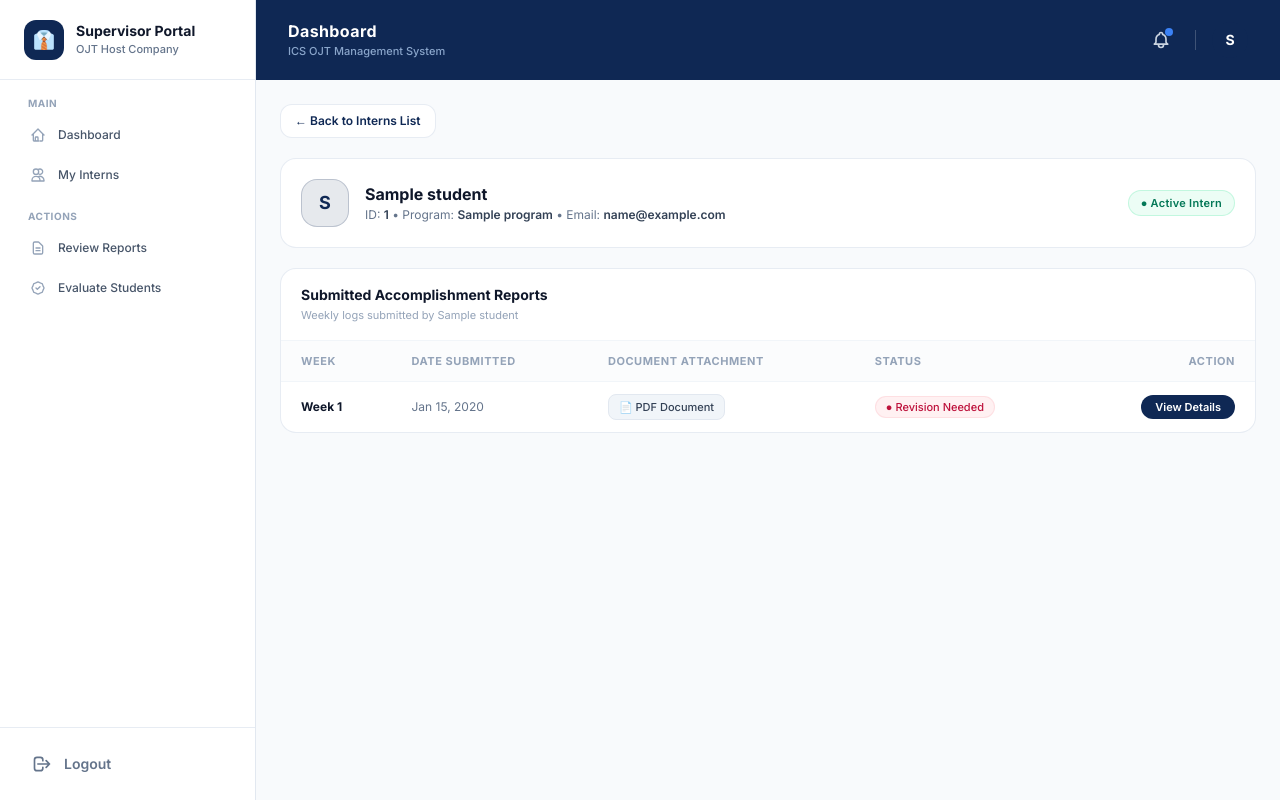
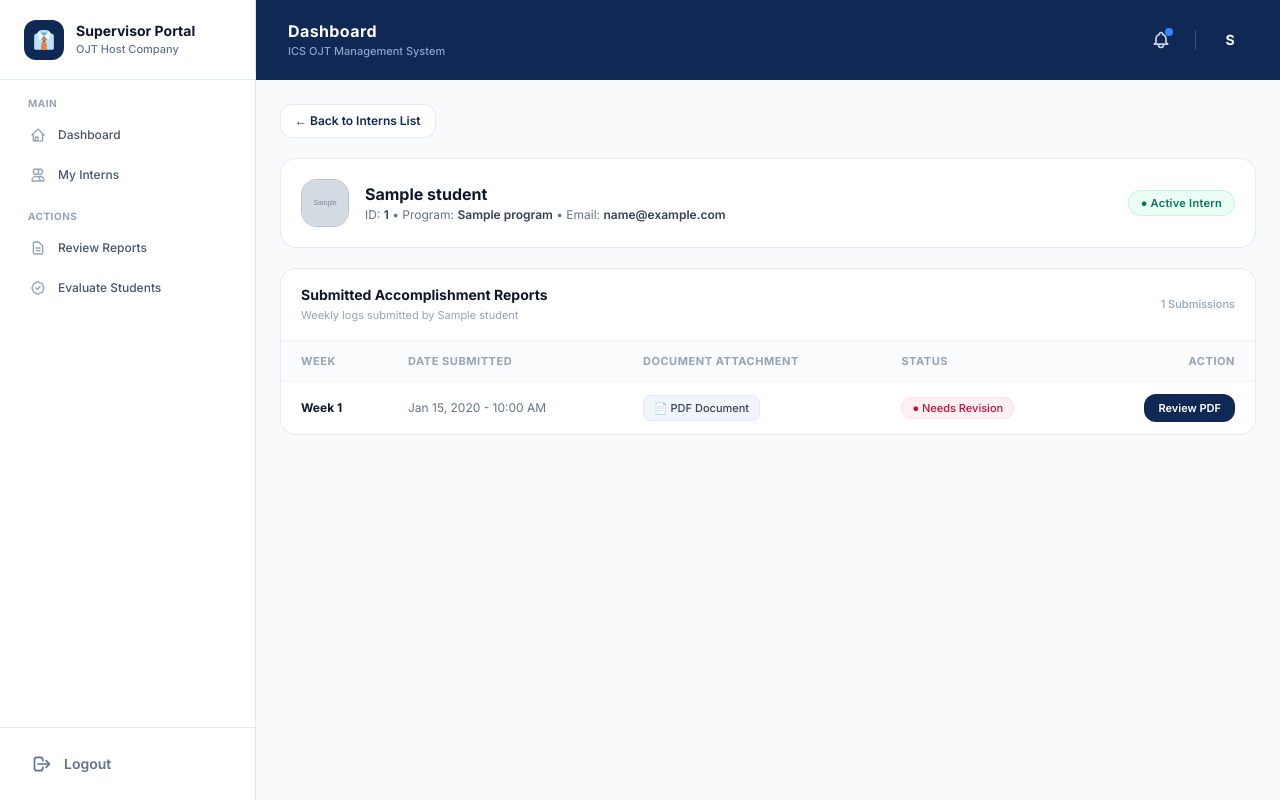
Before and after one commit to OIS-KPS/OP, a PHP site: the page made by src/pages/supervisor/internProfilePage.php in a window 1280 px wide. Run offline with PHP 8.4, Linux system fonts and the light colour scheme; the template is opened without the code that fills it: most values are stand-ins (such as "Sample title", 1, 10 or a date in 2020); grey boxes marked "Sample" are stand-in pictures; some libraries are stand-ins or nearby versions.

Commit message:
Fixed data rendering

```diff
--- a/src/pages/supervisor/internProfilePage.php
+++ b/src/pages/supervisor/internProfilePage.php
@@ -4,9 +4,11 @@
 <head>
     <meta charset="UTF-8">
     <meta name="viewport" content="width=device-width, initial-scale=1.0">
-    <title><?= htmlspecialchars($student['name']); ?> - Intern Portfolio</title>
+    <title><?= htmlspecialchars($student['name'] ?? 'Intern'); ?> - Intern Portfolio</title>
+    <!-- Tailwind CSS -->
     <script src="https://cdn.tailwindcss.com"></script>
-    <link rel="stylesheet" href="../public/css/style.css">
+    <!-- Global Custom Stylesheet -->
+    <link rel="stylesheet" href="/ICS-PORTAL/public/css/style.css">
 </head>
 <body class="bg-slate-50 text-slate-800 antialiased">
 
@@ -34,13 +36,17 @@
                 <!-- Intern Profile Summary Banner Card -->
                 <div class="bg-white rounded-2xl p-5 shadow-xs border border-slate-200/80 flex flex-wrap justify-between items-center gap-4">
                     <div class="flex items-center gap-4">
-                        <div class="w-12 h-12 rounded-2xl bg-[#0F2854]/10 text-[#0F2854] flex items-center justify-center font-extrabold text-lg shrink-0 border border-[#0F2854]/20">
-                            <?= !empty($student['name']) && $student['name'][0] !== '[' ? strtoupper(substr($student['name'], 0, 1)) : 'K'; ?>
+                        <div class="w-12 h-12 rounded-2xl bg-[#0F2854]/10 text-[#0F2854] flex items-center justify-center font-extrabold text-lg shrink-0 border border-[#0F2854]/20 overflow-hidden">
+                            <?php if (!empty($student['avatar_url'])): ?>
+                                <img src="<?= htmlspecialchars($student['avatar_url']); ?>" class="w-full h-full object-cover">
+                            <?php else: ?>
+                                <?= !empty($student['name']) ? strtoupper(substr($student['name'], 0, 1)) : 'I'; ?>
+                            <?php endif; ?>
                         </div>
                         <div>
-                            <h1 class="text-base font-bold text-slate-900 leading-snug"><?= htmlspecialchars($student['name']); ?></h1>
+                            <h1 class="text-base font-bold text-slate-900 leading-snug"><?= htmlspecialchars($student['name'] ?? 'Intern'); ?></h1>
                             <p class="text-slate-500 text-xs mt-0.5">
-                                ID: <span class="font-semibold text-slate-700"><?= htmlspecialchars($student['student_number']); ?></span> •
+                                ID: <span class="font-semibold text-slate-700"><?= htmlspecialchars($student['student_number'] ?? 'N/A'); ?></span> •
                                 Program: <span class="font-semibold text-slate-700"><?= htmlspecialchars($student['program'] ?? 'BSIT'); ?></span> •
                                 Email: <span class="font-semibold text-slate-700"><?= htmlspecialchars($student['email'] ?? 'N/A'); ?></span>
                             </p>
@@ -57,8 +63,9 @@
                     <div class="p-4 px-5 border-b border-slate-100 flex justify-between items-center">
                         <div>
                             <h3 class="text-sm font-bold text-slate-900">Submitted Accomplishment Reports</h3>
-                            <p class="text-slate-400 text-[11px] mt-0.5">Weekly logs submitted by <?= htmlspecialchars($student['name']); ?></p>
+                            <p class="text-slate-400 text-[11px] mt-0.5">Weekly logs submitted by <?= htmlspecialchars($student['name'] ?? 'student'); ?></p>
                         </div>
+                        <span class="text-[11px] text-slate-400 font-medium"><?= count($reports); ?> Submissions</span>
                     </div>
 
                     <?php if (!empty($reports) && count($reports) > 0): ?>
@@ -74,7 +81,11 @@
                                     </tr>
                                 </thead>
                                 <tbody class="divide-y divide-slate-100 text-slate-700 text-xs">
-                                    <?php foreach ($reports as $report): ?>
+                                    <?php foreach ($reports as $report):
+                                        $status = strtolower($report['status'] ?? 'pending');
+                                        $filePath = $report['file_path'] ?? $report['attachment_path'] ?? '';
+                                        $submittedAt = $report['submitted_at'] ?? $report['created_at'] ?? null;
+                                    ?>
                                         <tr class="hover:bg-slate-50/80 transition-colors">
                                             <!-- Week Number -->
                                             <td class="py-3 px-5 font-bold text-slate-900">
@@ -83,13 +94,13 @@
 
                                             <!-- Date Submitted -->
                                             <td class="py-3 px-5 text-slate-500">
-                                                <?= !empty($report['created_at']) ? date("M d, Y", strtotime($report['created_at'])) : '—'; ?>
+                                                <?= !empty($submittedAt) ? date("M d, Y - h:i A", strtotime($submittedAt)) : '—'; ?>
                                             </td>
 
                                             <!-- PDF Attachment Link -->
                                             <td class="py-3 px-5">
-                                                <?php if (!empty($report['attachment_path'])): ?>
-                                                    <a href="../<?= htmlspecialchars($report['attachment_path']); ?>" target="_blank" class="inline-flex items-center gap-1.5 px-2.5 py-1 bg-slate-100 hover:bg-slate-200 text-slate-700 text-[11px] font-medium rounded-lg border border-slate-200 transition-all">
+                                                <?php if (!empty($filePath)): ?>
+                                                    <a href="/ICS-PORTAL/<?= htmlspecialchars($filePath); ?>" target="_blank" class="inline-flex items-center gap-1.5 px-2.5 py-1 bg-slate-100 hover:bg-slate-200 text-slate-700 text-[11px] font-medium rounded-lg border border-slate-200 transition-all">
                                                         <span>📄 PDF Document</span>
                                                     </a>
                                                 <?php else: ?>
@@ -99,20 +110,24 @@
 
                                             <!-- Status Badge -->
                                             <td class="py-3 px-5">
-                                                <?php if ($report['status'] === 'Approved'): ?>
+                                                <?php if ($status === 'approved'): ?>
                                                     <span class="inline-flex items-center gap-1 px-2.5 py-0.5 rounded-full bg-emerald-50 text-emerald-700 text-[11px] font-medium border border-emerald-200/50">● Approved</span>
-                                                <?php elseif ($report['status'] === 'Pending'): ?>
+                                                <?php elseif ($status === 'pending'): ?>
                                                     <span class="inline-flex items-center gap-1 px-2.5 py-0.5 rounded-full bg-amber-50 text-amber-700 text-[11px] font-medium border border-amber-200/50">● Under Review</span>
                                                 <?php else: ?>
-                                                    <span class="inline-flex items-center gap-1 px-2.5 py-0.5 rounded-full bg-rose-50 text-rose-700 text-[11px] font-medium border border-rose-200/50">● Revision Needed</span>
+                                                    <span class="inline-flex items-center gap-1 px-2.5 py-0.5 rounded-full bg-rose-50 text-rose-700 text-[11px] font-medium border border-rose-200/50">● Needs Revision</span>
                                                 <?php endif; ?>
                                             </td>
 
                                             <!-- Review / Details Action -->
-                                            <td class="py-3 px-5 text-right">
-                                                <a href="review_report.php?id=<?= $report['id']; ?>" class="px-3.5 py-1 bg-[#0F2854] hover:bg-blue-900 text-white text-[11px] font-semibold rounded-xl transition-all shadow-2xs inline-block">
-                                                    <?= $report['status'] === 'Pending' ? 'Evaluate / Review' : 'View Details'; ?>
-                                                </a>
+                                            <td class="py-3 px-5 text-right space-x-1.5">
+                                                <?php if (!empty($filePath)): ?>
+                                                    <a href="/ICS-PORTAL/<?= htmlspecialchars($filePath); ?>"
+                                                       target="_blank"
+                                                       class="px-3.5 py-1.5 bg-[#0F2854] hover:bg-blue-900 text-white text-[11px] font-semibold rounded-xl transition-all shadow-2xs inline-block">
+                                                        Review PDF
+                                                    </a>
+                                                <?php endif; ?>
                                             </td>
                                         </tr>
                                     <?php endforeach; ?>
```
